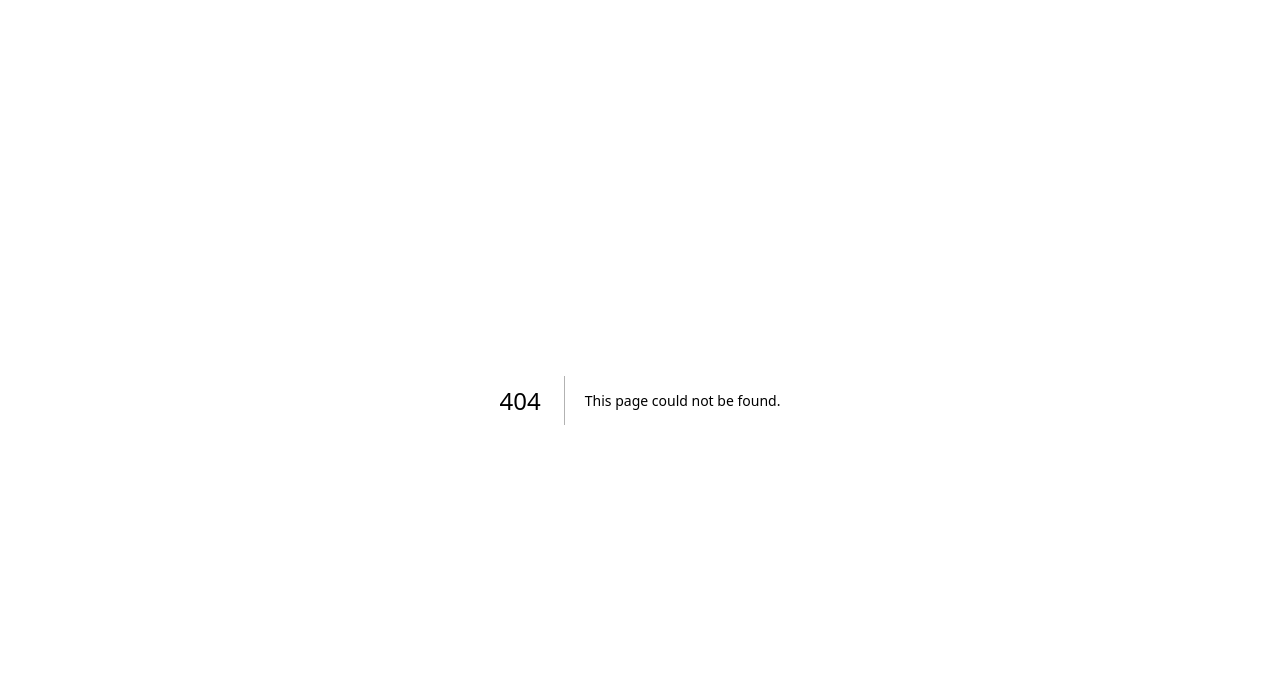
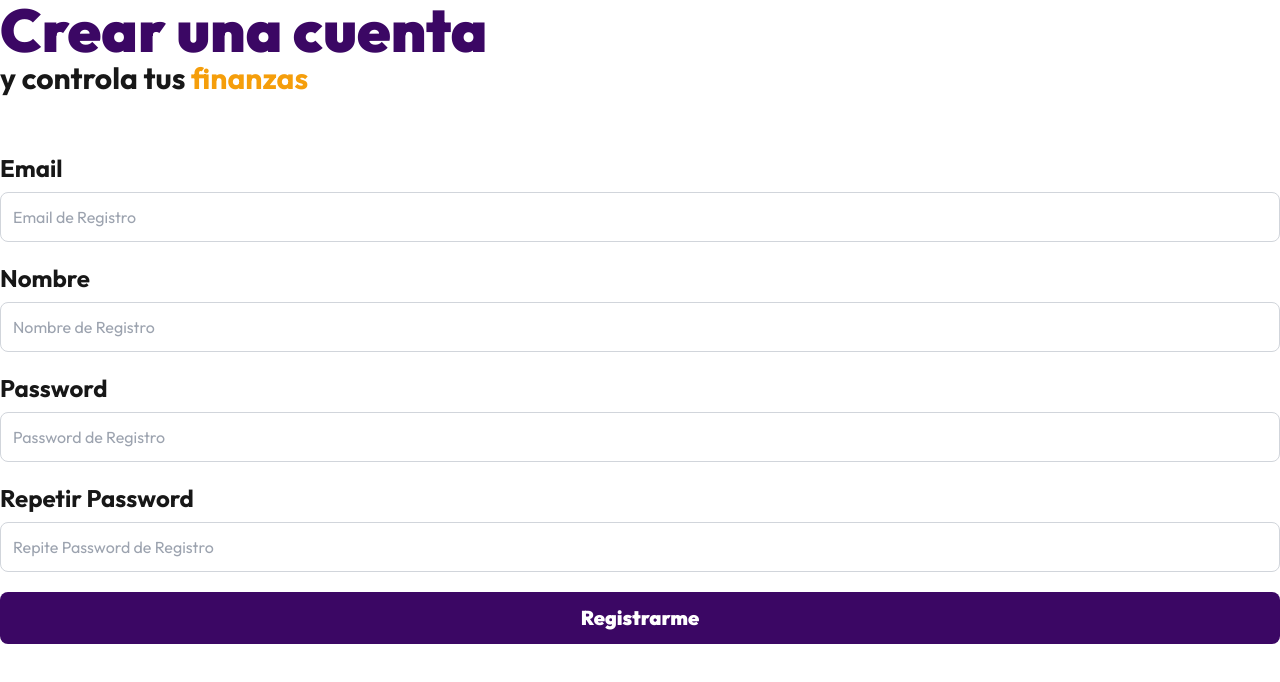
Before and after one commit to LuisFerVR/Cashtrackr_Frontend_Next_JS, a Next.js app: page /auth/register in a window 1280 px wide. Before the commit this address had no page. Shown: the top 682 px of the page. Built offline with nearby package versions, Linux system fonts and the light colour scheme.

Commit message:
Creando el server component auth register y el client component de RegisterForm.

```diff
--- /dev/null
+++ b/app/auth/register/page.tsx
@@ -0,0 +1,18 @@
+import RegisterForm from "@/components/auth/RegisterForm";
+import { Metadata } from "next";
+
+export const metadata: Metadata = {
+    title: "Cashtrackr - Registro",
+    description: "Crea una cuenta para controlar tus finanzas",
+    keywords: "registro, finanzas, cashtrackr, nextjs, tailwindcss",
+}
+
+export default function RegisterPage() {
+    return (
+    <>
+        <h1 className="font-black text-6xl text-purple-950">Crear una cuenta</h1>
+        <p className="text-3xl font-bold">y controla tus <span className="text-amber-500">finanzas</span></p>
+        <RegisterForm />
+    </>
+  )
+}
--- a/app/layout.tsx
+++ b/app/layout.tsx
@@ -1,8 +1,8 @@
 import type { Metadata } from "next";
 import "./globals.css";
-import { Inter } from "next/font/google";
+import { Outfit } from "next/font/google";
 
-const inter = Inter({ subsets: ["latin"] });
+const outfit = Outfit({ subsets: ["latin"] });
 
 export const metadata: Metadata = {
   title: "Cashtrackr",
@@ -17,7 +17,7 @@ export default function RootLayout({
   return (
     <html lang="en">
       <body
-        className={inter.className}
+        className={outfit.className}
       >
         {children}
       </body>
--- /dev/null
+++ b/components/auth/RegisterForm.tsx
@@ -0,0 +1,67 @@
+"use client";
+
+export default function RegisterForm() {
+  return (
+    <form
+        className="mt-14 space-y-5"
+        noValidate
+    >
+        <div className="flex flex-col gap-2">
+            <label
+                className="font-bold text-2xl"
+                htmlFor="email"
+            >Email</label>
+            <input
+                id="email"
+                type="email"
+                placeholder="Email de Registro"
+                className="w-full border border-gray-300 p-3 rounded-lg"
+                name="email"
+            />
+        </div>
+
+        <div className="flex flex-col gap-2">
+            <label
+                className="font-bold text-2xl"
+            >Nombre</label>
+            <input
+                type="name"
+                placeholder="Nombre de Registro"
+                className="w-full border border-gray-300 p-3 rounded-lg"
+                name="name"
+            />
+        </div>
+
+        <div className="flex flex-col gap-2">
+            <label
+                className="font-bold text-2xl"
+            >Password</label>
+            <input
+                type="password"
+                placeholder="Password de Registro"
+                className="w-full border border-gray-300 p-3 rounded-lg"
+                name="password"
+            />
+        </div>
+
+        <div className="flex flex-col gap-2">
+            <label
+                className="font-bold text-2xl"
+            >Repetir Password</label>
+            <input
+                id="password_confirmation"
+                type="password"
+                placeholder="Repite Password de Registro"
+                className="w-full border border-gray-300 p-3 rounded-lg"
+                name="password_confirmation"
+            />
+        </div>
+
+        <input
+            type="submit"
+            value='Registrarme'
+            className="bg-purple-950 hover:bg-purple-800 w-full p-3 rounded-lg text-white font-black  text-xl cursor-pointer block"
+        />
+    </form>
+  )
+}
```
